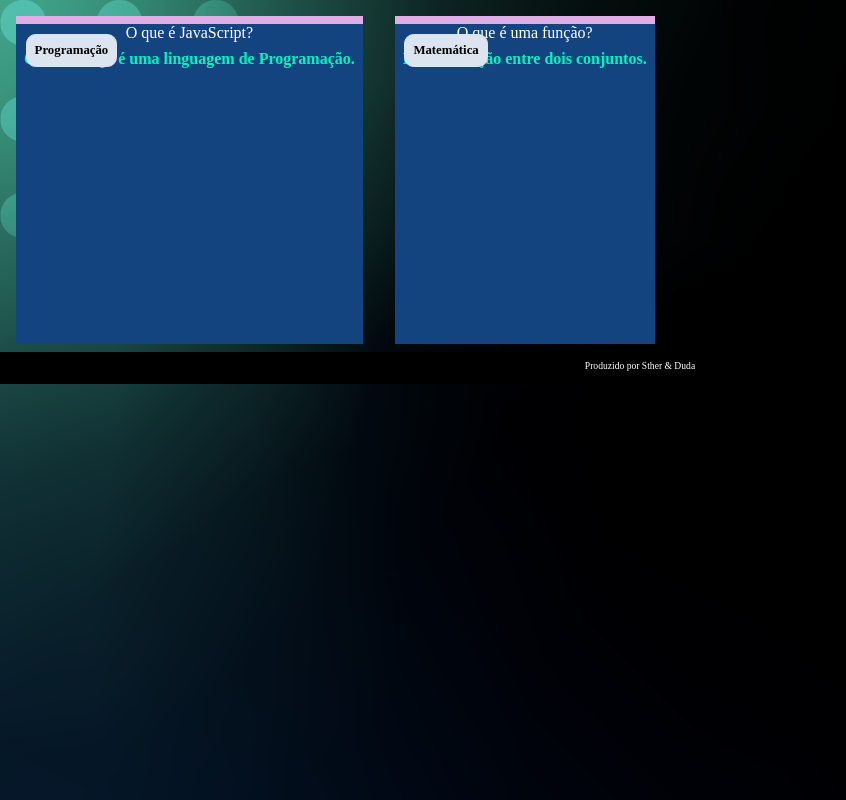
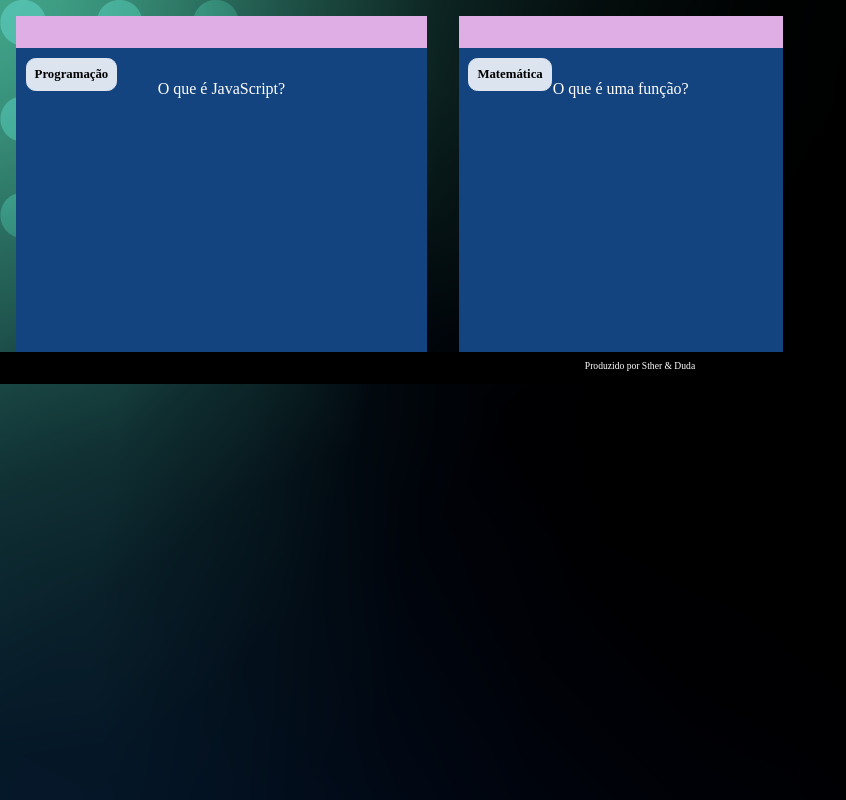
Before and after one commit to STORYABLOK/3T-2E-Sther-Duda, a plain HTML site: page index.html in a window 1280 px wide. Shown: the whole page, without its empty margins (0-846 px from the left). Drawn offline with Linux system fonts and the light colour scheme; a web font is replaced by a local one.

Commit message:
22/10
22/10

```diff
--- a/index.html
+++ b/index.html
@@ -38,6 +38,7 @@
     <footer>
         <p>Produzido por Sther & Duda</p>
     </footer>
+    <script src="main.js"></script>
 
 </body>
 
--- /dev/null
+++ b/main.js
@@ -0,0 +1,5 @@
+function criarCartao(categoria,pergunta,resposta){
+    console.log(categoria,pergunta,resposta)
+}
+
+criarCartao("Biologia", "Qual a função da mitocondria?", "Produção de energia (ATP)")
--- a/style.css
+++ b/style.css
@@ -58,6 +58,7 @@ footer p{
     font-size: 1vw;
     margin: 0.6rem;
     border: solid 1px var(--text-color);
+    backface-visibility: hidden;
 
    }
    p{
@@ -75,8 +76,19 @@ footer p{
 
    .cartao-conteudo-pergunta, .cartao-conteudo-resposta{
     margin: 0.5rem;
+    backface-visibility: hidden;
    }
 
-   .cartao:haver .cartao-conteudo{
+   .cartao:hover .cartao-conteudo{
     transform:rotateY(180deg);
    }
+
+   .cartao-conteudo-resposta{
+
+    transform: rotateY(180deg);
+   }
+   .cartao-conteudo p{
+    margin-top: 2rem;
+    padding: 2rem;
+   margin-bottom: 2rem;
+}
```
